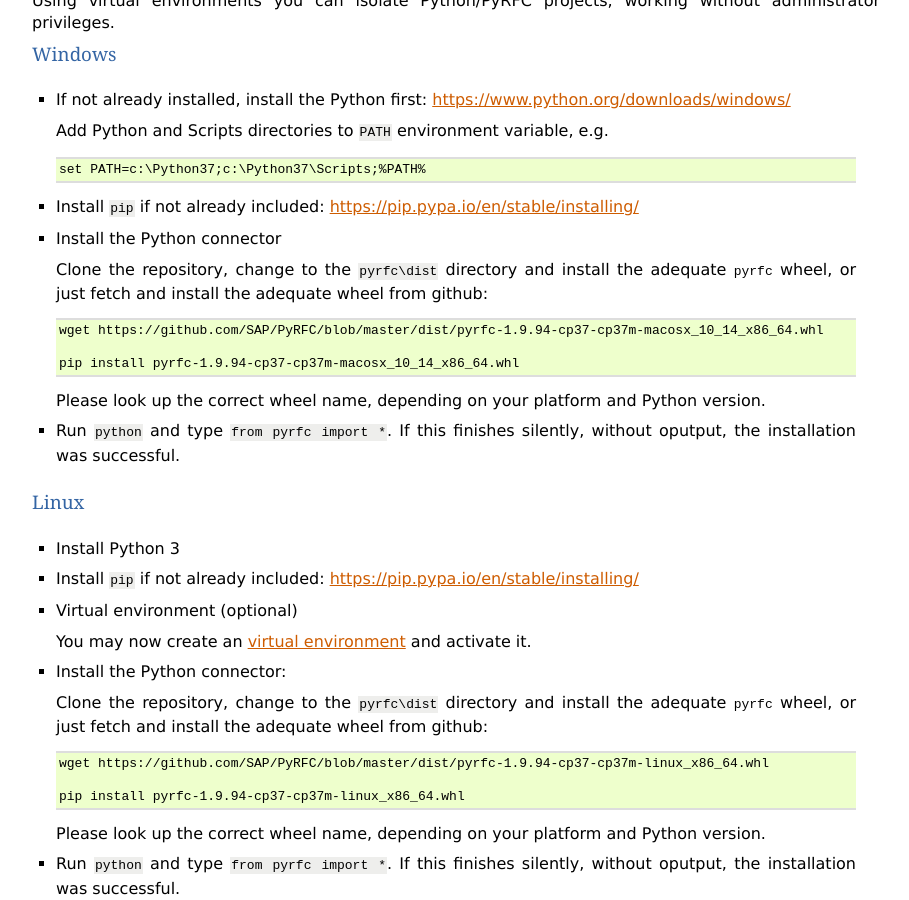
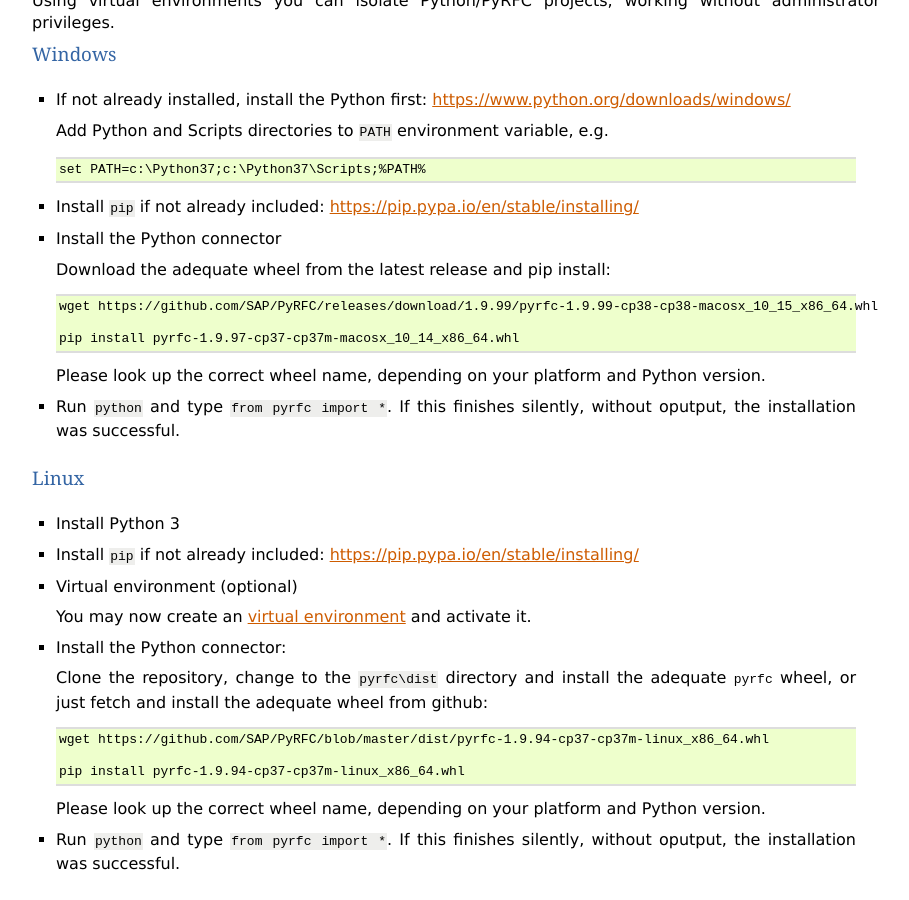
Before and after one commit to SAP/PyRFC, a Sphinx documentation site: the page built from doc/install.rst, in a window 1280 px wide and 900 px high, scrolled down 2581 px. Shown: the whole window, without its empty margins (48-957 px from the left). Built offline with Sphinx 7.4.7, drawn with Linux system fonts in a browser that asks for light colours.

Commit message:
Docu fix #133

```diff
--- a/doc/install.rst
+++ b/doc/install.rst
@@ -162,14 +162,13 @@ Windows
 
 * Install the Python connector
 
-  Clone the repository, change to the ``pyrfc\dist`` directory and install the adequate :mod:`pyrfc` wheel,
-  or just fetch and install the adequate wheel from github:
+  Download the adequate wheel from the latest release and pip install:
 
   .. code-block:: sh
 
-     wget https://github.com/SAP/PyRFC/blob/master/dist/pyrfc-1.9.94-cp37-cp37m-macosx_10_14_x86_64.whl
+     wget https://github.com/SAP/PyRFC/releases/download/1.9.99/pyrfc-1.9.99-cp38-cp38-macosx_10_15_x86_64.whl
 
-     pip install pyrfc-1.9.94-cp37-cp37m-macosx_10_14_x86_64.whl
+     pip install pyrfc-1.9.97-cp37-cp37m-macosx_10_14_x86_64.whl
 
   Please look up the correct wheel name, depending on your platform and Python version.
 
```
Also changed, not shown: README.md (+4 -2 lines).
